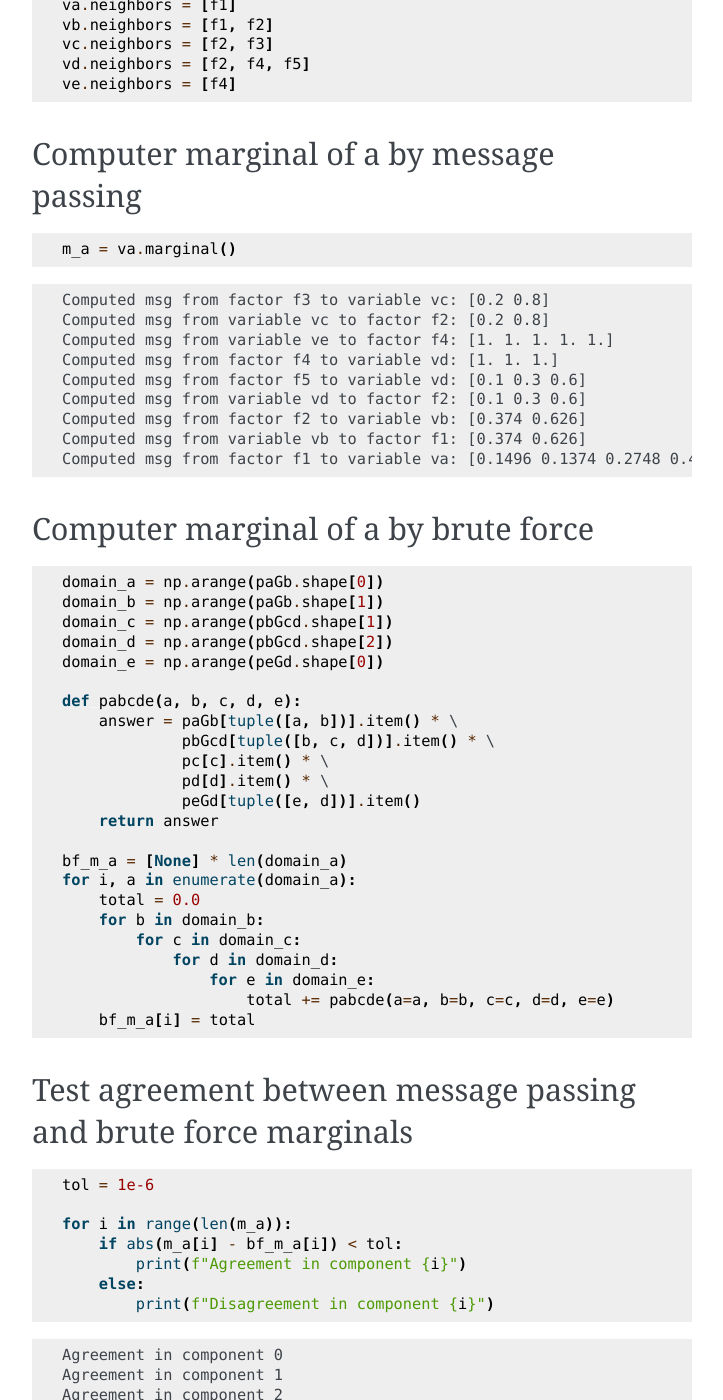
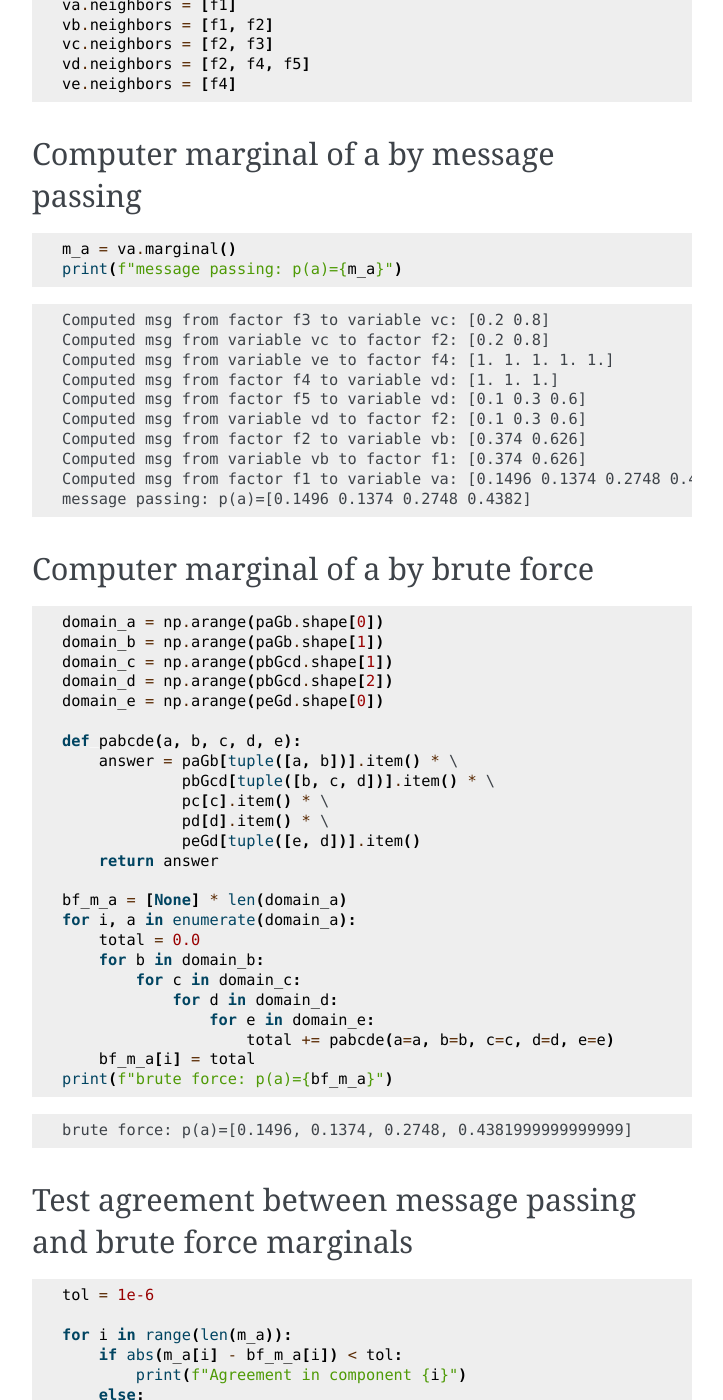
Before and after one commit to joacorapela/rxMsgPassing, a Sphinx documentation site: the page built from docs/sphinx/source/auto_examples/plot_sumProduct.rst, in a window 1280 px wide and 1400 px high, scrolled down 2112 px. Shown: the whole window, without its empty margins (388-1111 px from the left). Built offline with Sphinx 7.4.7, drawn with Linux system fonts in a browser that asks for light colours.

Commit message:
Regenerated

```diff
--- a/docs/sphinx/source/auto_examples/plot_sumProduct.py
+++ b/docs/sphinx/source/auto_examples/plot_sumProduct.py
@@ -102,6 +102,7 @@ ve.neighbors = [f4]
 # ^^^^^^^^^^^^^^^^^^^^^^^^^^^^^^^^^^^^^^^^^
 
 m_a = va.marginal()
+print(f"message passing: p(a)={m_a}")
 
 #%%
 # Computer marginal of a by brute force
@@ -130,6 +131,7 @@ for i, a in enumerate(domain_a):
                 for e in domain_e:
                     total += pabcde(a=a, b=b, c=c, d=d, e=e)
     bf_m_a[i] = total
+print(f"brute force: p(a)={bf_m_a}")
 
 #%%
 # Test agreement between message passing and brute force marginals
--- a/docs/sphinx/source/auto_examples/plot_sumProduct.rst
+++ b/docs/sphinx/source/auto_examples/plot_sumProduct.rst
@@ -195,12 +195,13 @@ Link factor nodes to variable nodes
 Computer marginal of a by message passing
 ^^^^^^^^^^^^^^^^^^^^^^^^^^^^^^^^^^^^^^^^^
 
-.. GENERATED FROM PYTHON SOURCE LINES 103-106
+.. GENERATED FROM PYTHON SOURCE LINES 103-107
 
 .. code-block:: Python
 
 
     m_a = va.marginal()
+    print(f"message passing: p(a)={m_a}")
 
 
 
@@ -219,16 +220,17 @@ Computer marginal of a by message passing
     Computed msg from factor f2 to variable vb: [0.374 0.626]
     Computed msg from variable vb to factor f1: [0.374 0.626]
     Computed msg from factor f1 to variable va: [0.1496 0.1374 0.2748 0.4382]
+    message passing: p(a)=[0.1496 0.1374 0.2748 0.4382]
 
 
 
 
-.. GENERATED FROM PYTHON SOURCE LINES 107-109
+.. GENERATED FROM PYTHON SOURCE LINES 108-110
 
 Computer marginal of a by brute force
 ^^^^^^^^^^^^^^^^^^^^^^^^^^^^^^^^^^^^^
 
-.. GENERATED FROM PYTHON SOURCE LINES 109-134
+.. GENERATED FROM PYTHON SOURCE LINES 110-136
 
 .. code-block:: Python
 
@@ -256,20 +258,27 @@ Computer marginal of a by brute force
                     for e in domain_e:
                         total += pabcde(a=a, b=b, c=c, d=d, e=e)
         bf_m_a[i] = total
+    print(f"brute force: p(a)={bf_m_a}")
 
 
 
 
 
+.. rst-class:: sphx-glr-script-out
+
+ .. code-block:: none
+
+    brute force: p(a)=[0.1496, 0.1374, 0.2748, 0.4381999999999999]
 
 
 
-.. GENERATED FROM PYTHON SOURCE LINES 135-137
+
+.. GENERATED FROM PYTHON SOURCE LINES 137-139
 
 Test agreement between message passing and brute force marginals
 ^^^^^^^^^^^^^^^^^^^^^^^^^^^^^^^^^^^^^^^^^^^^^^^^^^^^^^^^^^^^^^^^
 
-.. GENERATED FROM PYTHON SOURCE LINES 137-146
+.. GENERATED FROM PYTHON SOURCE LINES 139-148
 
 .. code-block:: Python
 
```
Also changed, not shown: docs/sphinx/source/auto_examples/plot_sumProduct.ipynb, 4 other files.
